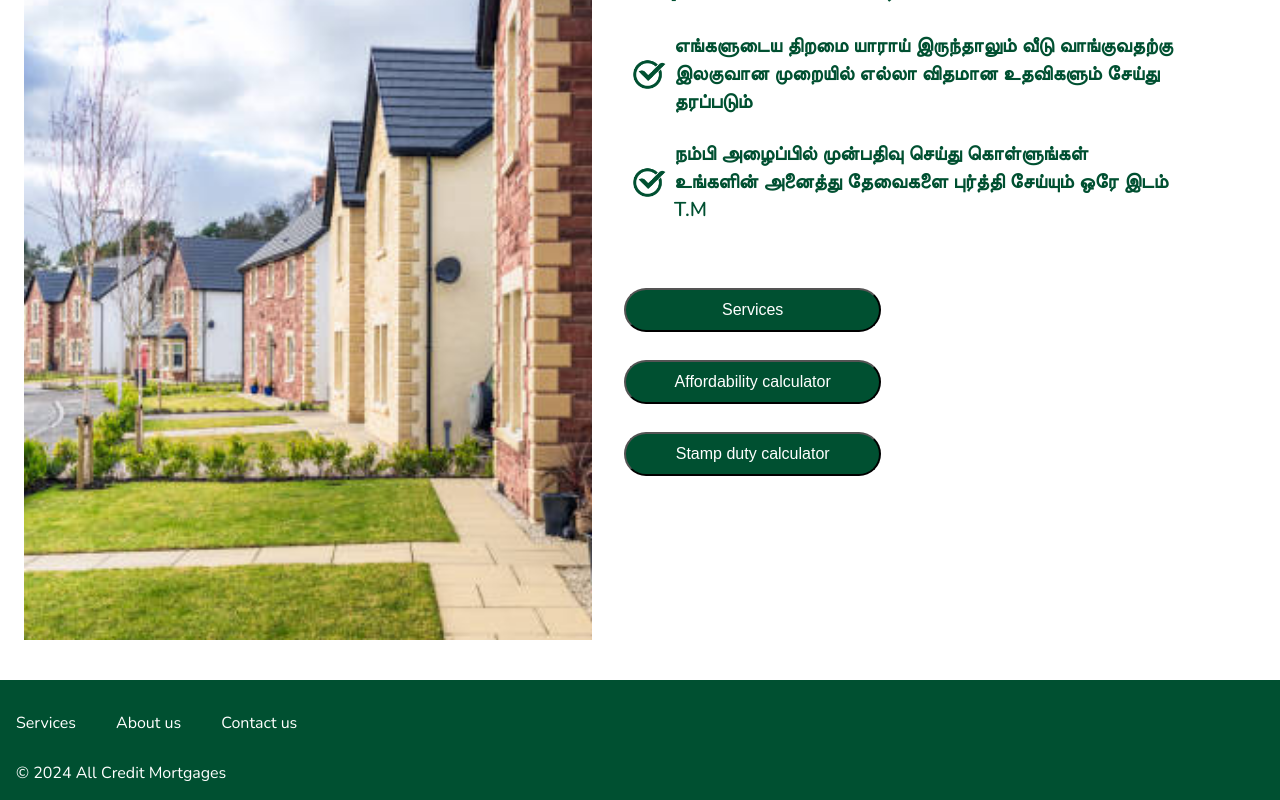
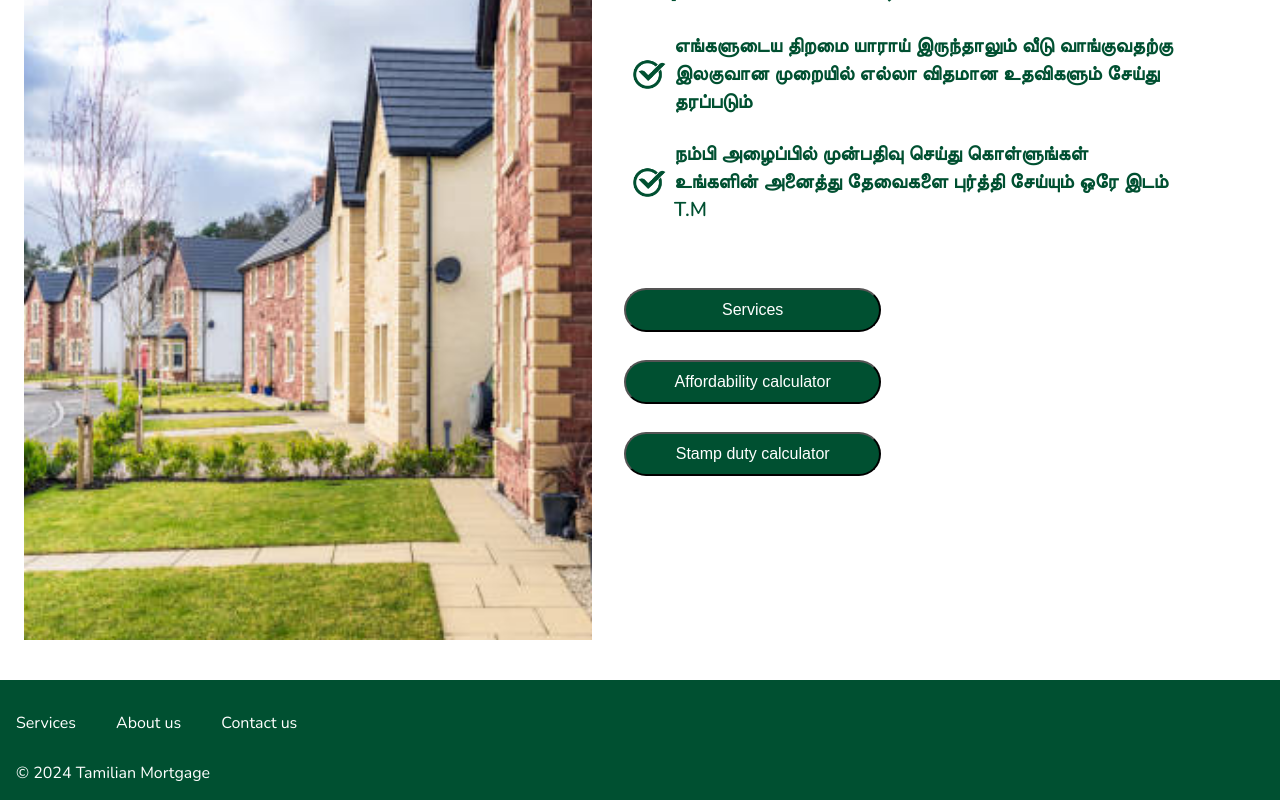
Before and after one commit to math121/tamil-mortgages, a React (Vite) app: page / in a window 1280 px wide. Shown: the part 354-1154 px from the top of the page. Built offline with nearby package versions, Linux system fonts and the light colour scheme; the HTML template or start-up script is replaced by a standard one; a web font is replaced by a local one.

Commit message:
Change footer text

```diff
--- a/src/components/Footer.tsx
+++ b/src/components/Footer.tsx
@@ -26,7 +26,7 @@ export const Footer = () => {
         </nav>
 
         <p className="bg-dark-green p-4 m-0 text-start">
-          © 2024 All Credit Mortgages
+          © 2024 Tamilian Mortgage
         </p>
       </footer>
     </>
```
